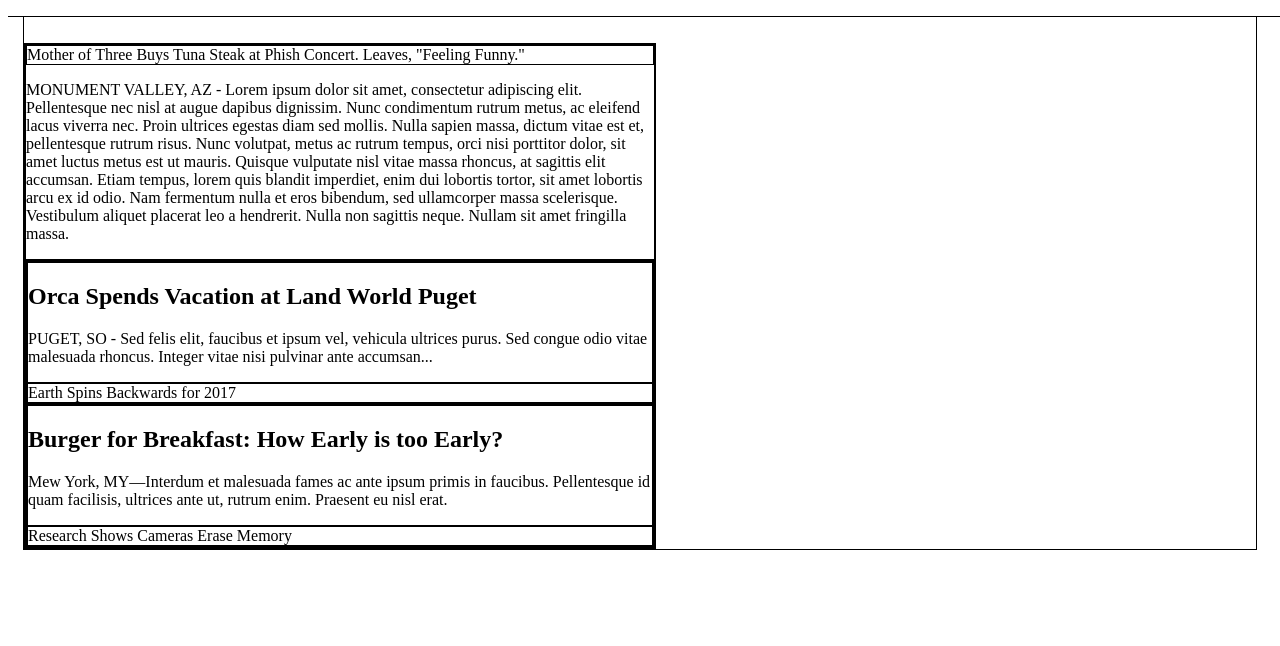
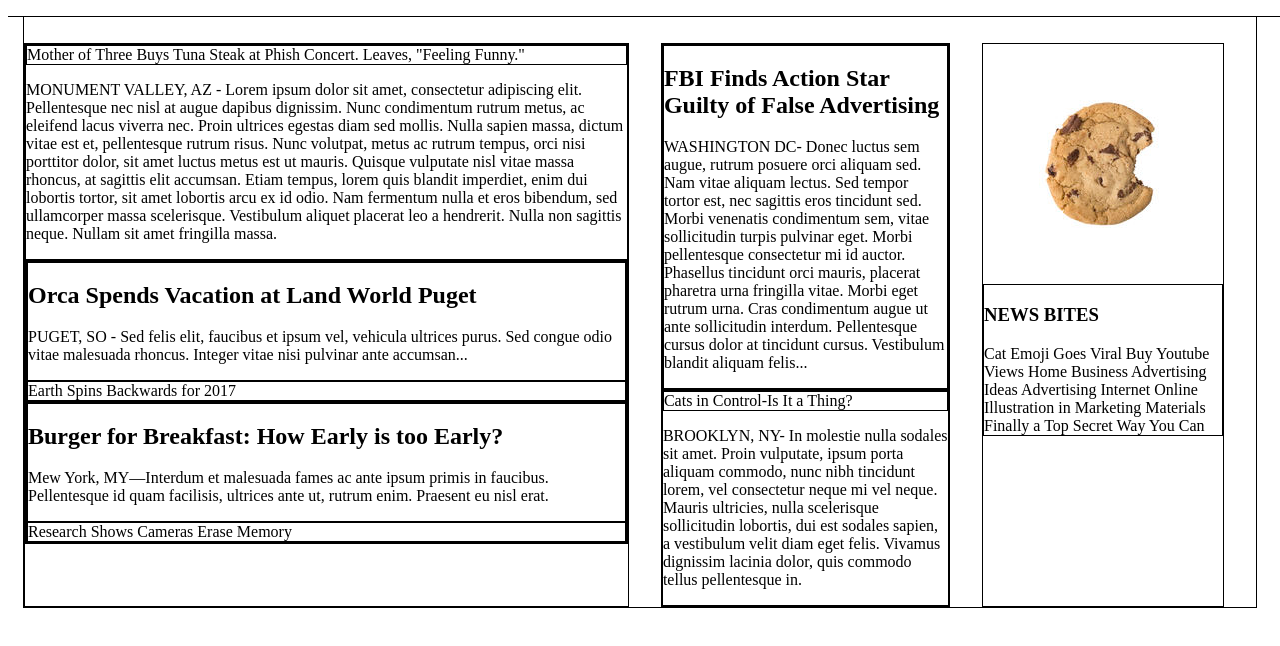
Before and after one commit to SandraSw/MyTimes, a plain HTML site: page index.html in a window 1280 px wide. Shown: the part 82-728 px from the top of the page. Drawn offline with Linux system fonts and the light colour scheme.

Commit message:
Create html content and css blocks.

```diff
--- a/Resources/CSS/style.css
+++ b/Resources/CSS/style.css
@@ -63,11 +63,37 @@ nav span {
   width: 630px;
 }
 
+.column.medium {
+  width: 300px;
+}
+
+.column.small {
+  width: 240px;
+}
+
 div {
   border: 1px solid black;
 }
 
+h2,
+  h3 {
+    font-weight: bold;
+  }
+
+h2 {
+  margin: 19px 0;
+}
+
+h3 {
+  margin: 19px 0;
+}
+
 p {
   display: block;
-  margin: 16px 0 16px 0;
+  margin: 16px 0;
 }
+
+.cookie img {
+  width: 240px;
+  height: 240px;
+}
--- a/index.html
+++ b/index.html
@@ -32,7 +32,7 @@
 
     <main class="content">
 
-      <!-- First column section -->
+      <!-- First (large) column section -->
 
       <div class="column large">
 
@@ -67,18 +67,42 @@
 
       </div>
 
+      <!-- Second (medium) column section -->
 
+      <div class="column medium">
 
+        <div class="story">
+          <div class="text-content">
+            <h2>FBI Finds Action Star Guilty of False Advertising</h2>
+            <p class="narrative">WASHINGTON DC- Donec luctus sem augue, rutrum posuere orci aliquam sed. Nam vitae aliquam lectus. Sed tempor tortor est, nec sagittis eros tincidunt sed. Morbi venenatis condimentum sem, vitae sollicitudin turpis pulvinar eget. Morbi pellentesque consectetur mi id auctor. Phasellus tincidunt orci mauris, placerat pharetra urna fringilla vitae. Morbi eget rutrum urna. Cras condimentum augue ut ante sollicitudin interdum. Pellentesque cursus dolor at tincidunt cursus. Vestibulum blandit aliquam felis...</p>
+          </div>
+        </div>
 
+        <div class="story">
+            <div class="cat image-content">
+              <span>Cats in Control-Is It a Thing?</span>
+            </div>
+            <p class="narrative">BROOKLYN, NY- In molestie nulla sodales sit amet. Proin vulputate, ipsum porta aliquam commodo, nunc nibh tincidunt lorem, vel consectetur neque mi vel neque. Mauris ultricies, nulla scelerisque sollicitudin lobortis, dui est sodales sapien, a vestibulum velit diam eget felis. Vivamus dignissim lacinia dolor, quis commodo tellus pellentesque in.</p>
+        </div>
 
+      </div>
 
+      <!-- Third (small) column section -->
 
+      <div class="column small">
 
+        <img class="cookie" src="Resources/Images/Cookie.png" alt="cookie"/>
+        <div class="new-bites">
+          <h3>NEWS BITES</h3>
+          <span class="bite">Cat Emoji Goes Viral</span>
+          <span class="bite">Buy Youtube Views</span>
+          <span class="bite">Home Business Advertising Ideas</span>
+          <span class="bite">Advertising Internet Online</span>
+          <span class="bite">Illustration in Marketing Materials</span>
+          <span class="bite">Finally a Top Secret Way You Can</span>
+        </div>
 
-
-
-
-
+      </div>
 
     </main>
 
```
